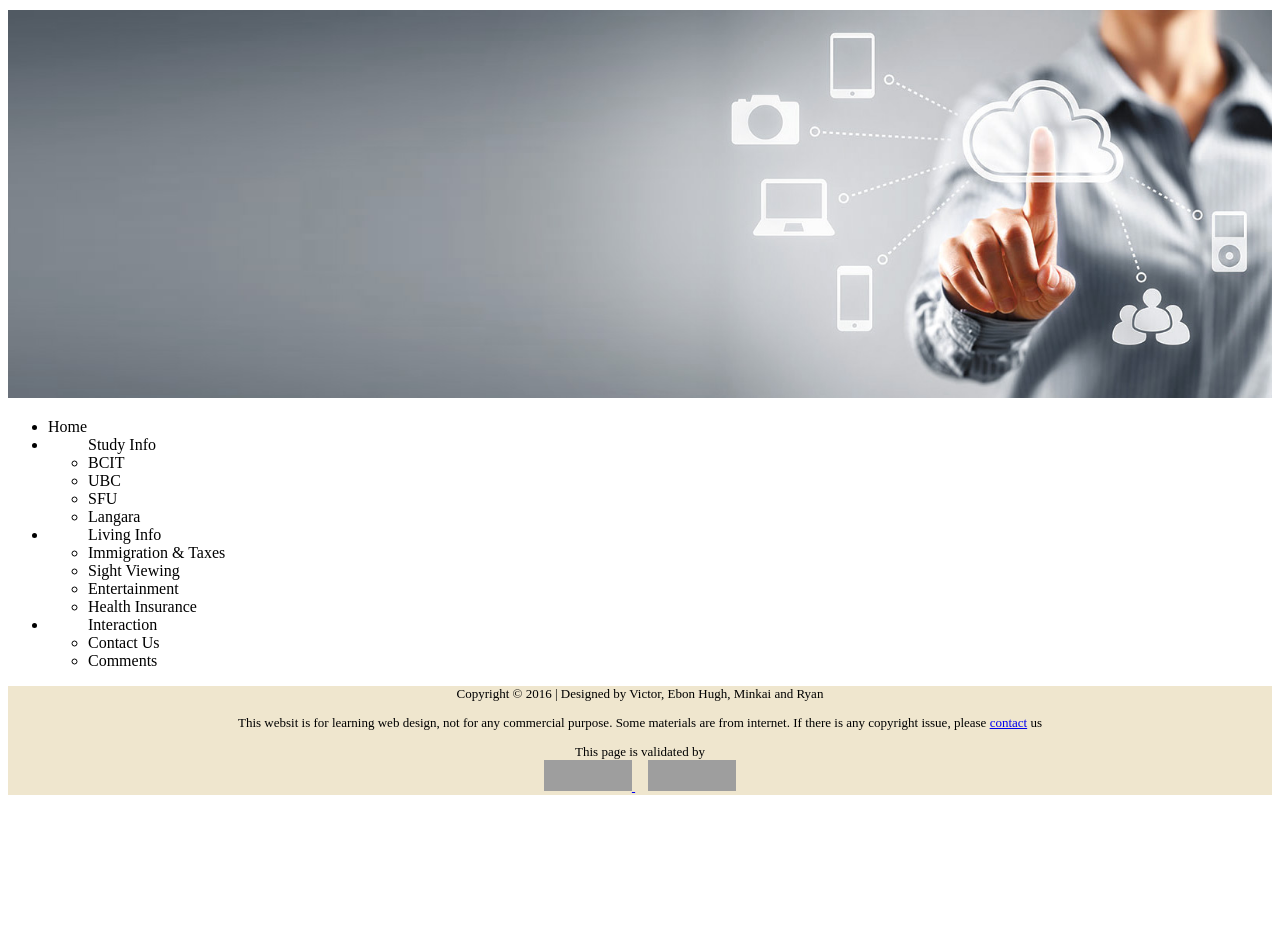
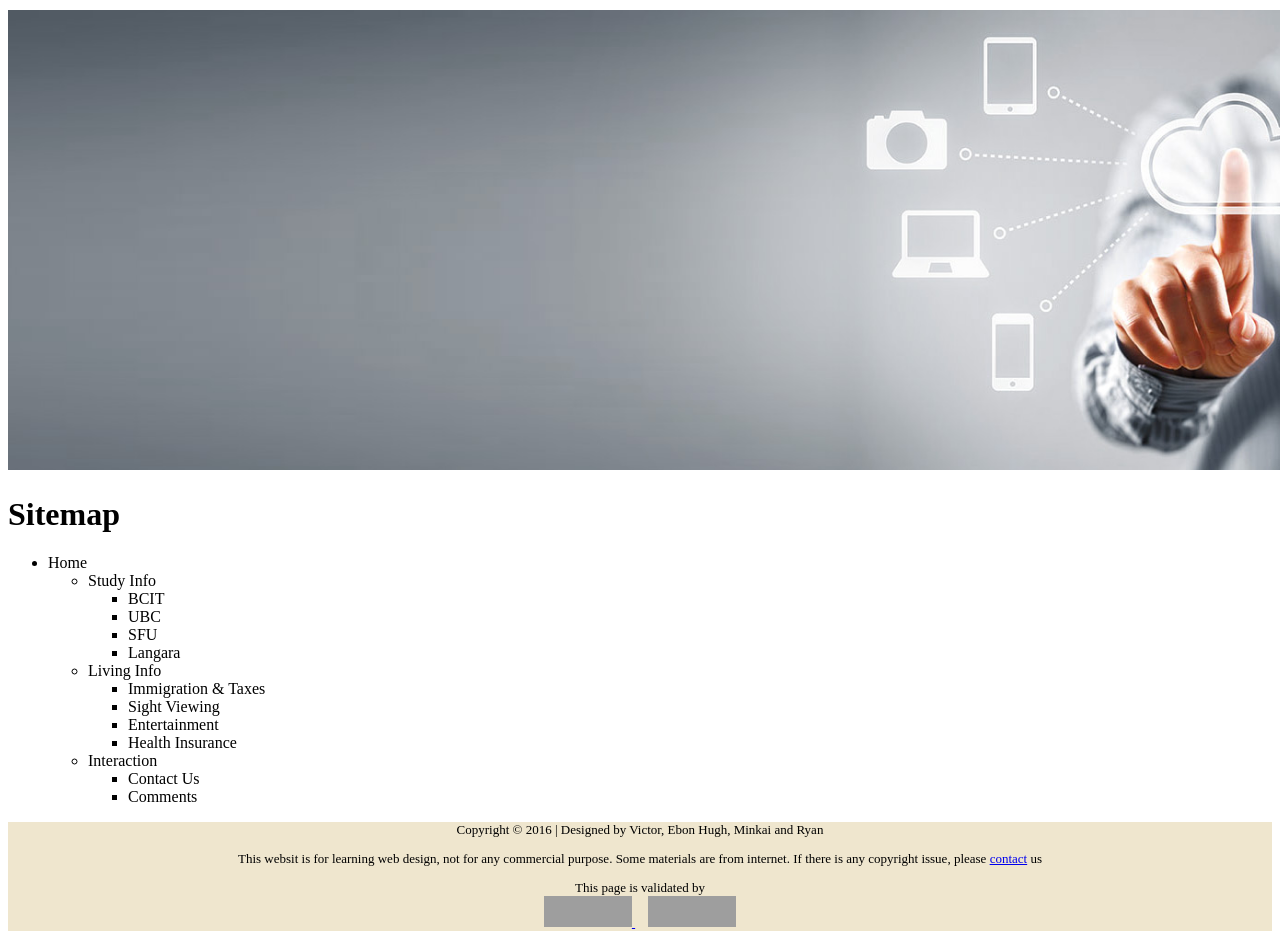
Before and after one commit to ryanhhtan/G12, a PHP site: page /html/sitemap.html in a window 1280 px wide; the page is wider, and only the part inside the window is pictured. Shown: the part 108-1052 px from the top of that part. Before the commit the page ends 903 px from the top of that part, so only its background shows below. Run offline with PHP 8.4, Linux system fonts and the light colour scheme; grey boxes are pictures that could not be loaded.

Commit message:
fix the sitemap validation error

```diff
--- a/html/sitemap.html
+++ b/html/sitemap.html
@@ -4,39 +4,60 @@
 	<head>
 		<meta charset="utf-8">
 		<title>Servival Guide for International Students </title>
+        <meta name="viewport" content="width=device-width, initial-scale=1.0">
         <script src="https://ajax.googleapis.com/ajax/libs/jquery/2.2.0/jquery.min.js"></script>
         <script src="../scripts/addheaderfooter_jquery.js"></script>
+        <link href="../style/base.css" rel="stylesheet" type="txt/css">
 	</head>
 	<!--content-->
 	<body>
 		<!--header with logo, navigation-->
 		<div id="header"></div>
 		<div id="bannerc">
-            <img src="../images/contactus.jpg" alt="contact banner" width="100%"/></div>
+            <img src="../images/contactus.jpg" alt="contact banner" width="1500"/></div>
 		<!--conten-->
 		<div>
 			<div id="sitemap">
+                <h1>Sitemap</h1>
                 <ul>
 						<li>Home </li>
-                        <li>    <ul>Study Info
+                        <li class="nostyle">
+                            <ul>
+                                <li>Study Info</li>
+                                <li class="nostyle">
+                                    <ul>
                                         <li>BCIT</li>
                                         <li>UBC</li>
                                         <li>SFU</li>
                                         <li>Langara</li>
                                      </ul>
                                 </li>
-                        <li>
-                             <ul>Living Info
+
+                            </ul>
+                        </li>
+                        <li class="nostyle">
+                             <ul>
+                                <li>Living Info</li>
+                                 <li class="nostyle">
+                                     <ul>
                                         <li>Immigration & Taxes</li>
                                         <li>Sight Viewing</li>
                                         <li>Entertainment</li>
                                         <li>Health Insurance</li>
                                      </ul>
                                 </li>
-                        <li>
-                             <ul>Interaction
+                           </ul>
+                        </li>
+                        <li class="nostyle">
+                             <ul>
+                                 <li>Interaction</li>
+                                 <li class="nostyle">
+                                 <ul>
                                     <li>Contact Us</li>
                                     <li>Comments</li>
+                                 </ul>
+                                 </li>
+
                             </ul>
                         </li>
 
--- a/style/base.css
+++ b/style/base.css
@@ -99,3 +99,7 @@
     margin: auto;
     text-align: center;
 }
+
+.nostyle {
+    list-style-type: none;
+}
```
Lines whose indentation alone changed are shown as unchanged.
